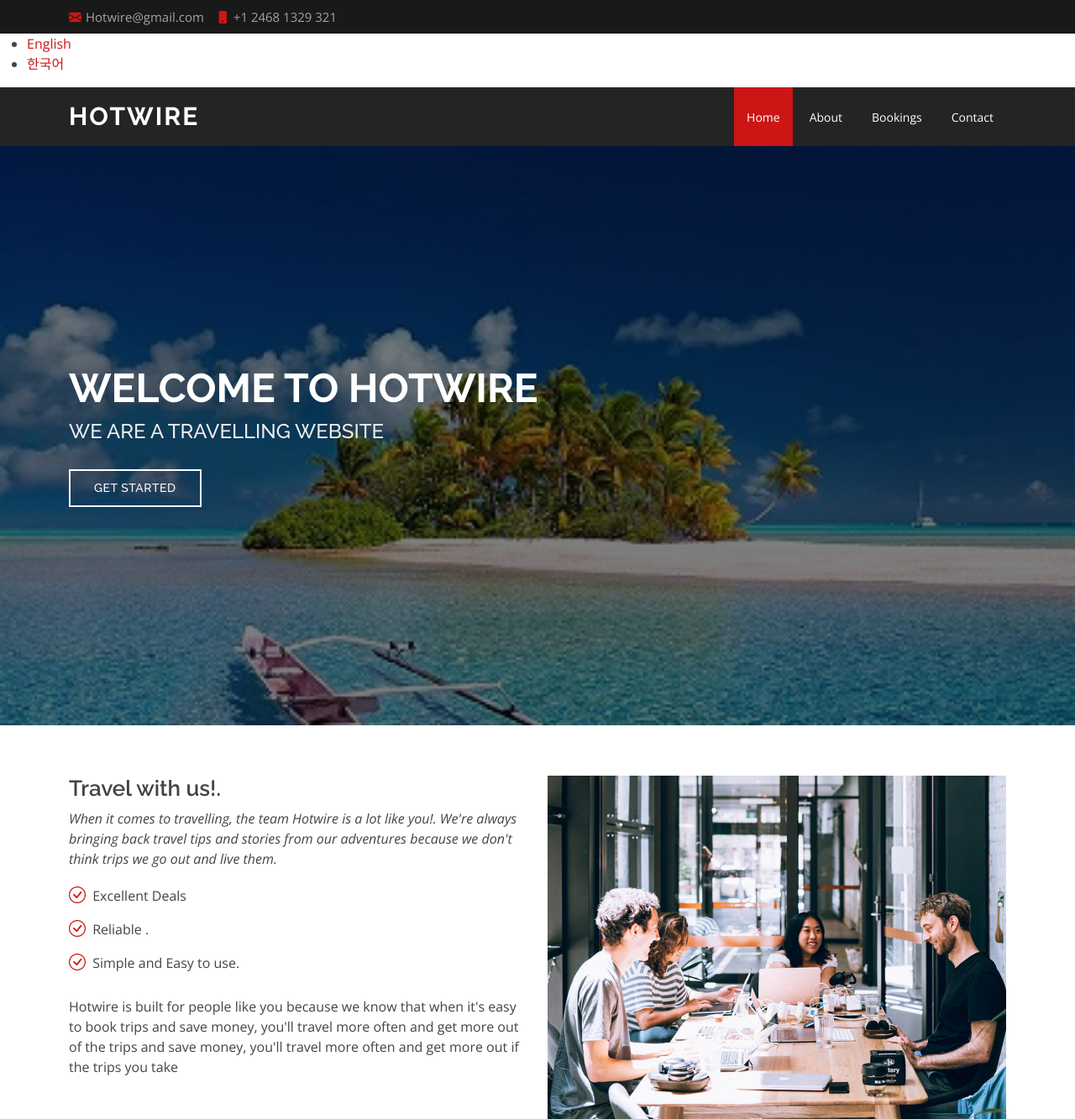
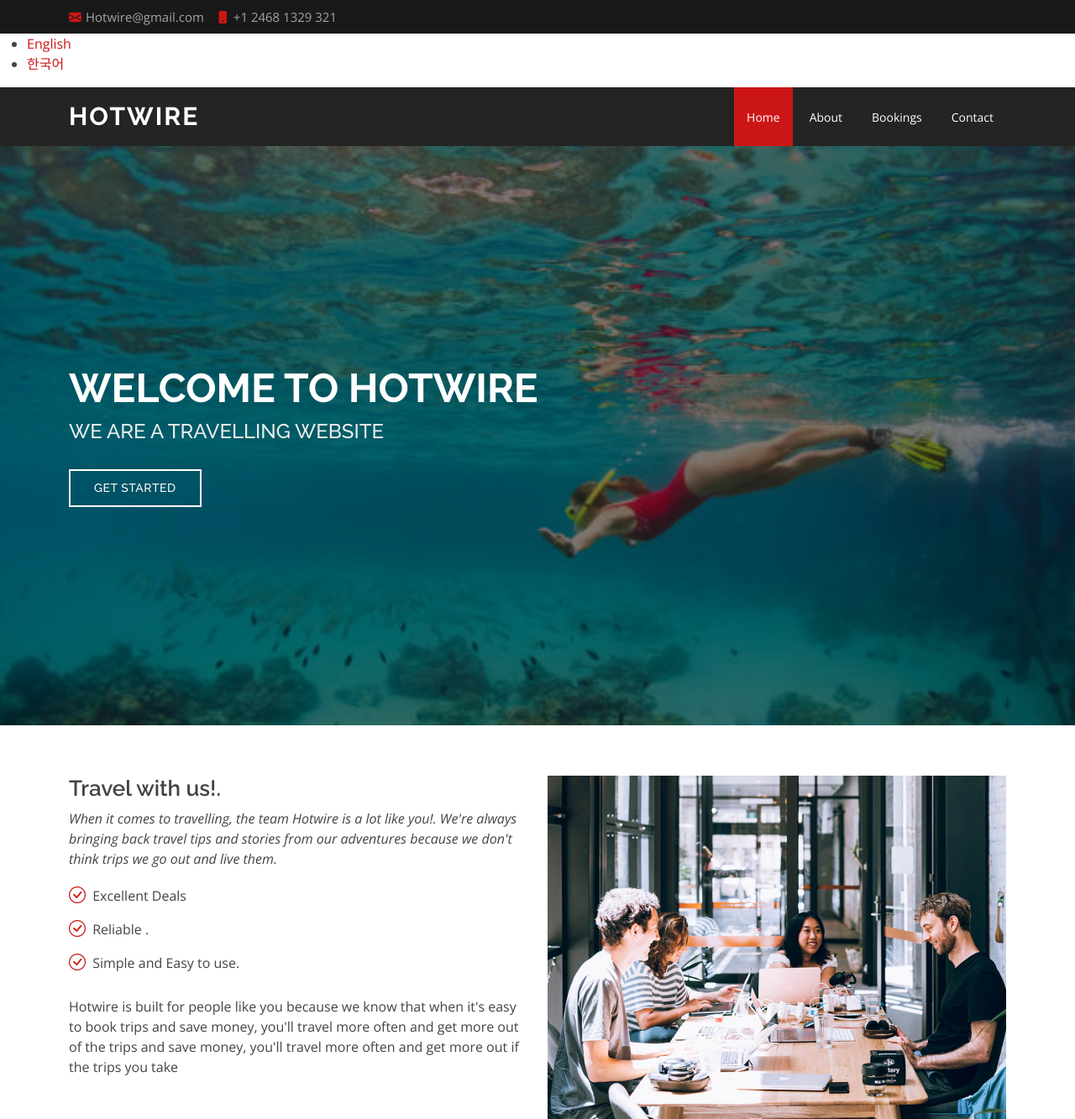
Before and after one commit to m3na02/SDEVProj, a Django app: template SDEVProj/templates/index.html in a window 1280 px wide. Shown: the top 1333 px of the page at 84% size. Run offline with Django 4.2, Linux system fonts and the light colour scheme; the template is opened without the code that fills it, so the values that code supplies are empty; some libraries are stand-ins or nearby versions.

Commit message:
heeeeeeeehawwwww

```diff
--- a/SDEVProj/static/assets/en/css/style.css
+++ b/SDEVProj/static/assets/en/css/style.css
@@ -367,7 +367,7 @@ h1, h2, h3, h4, h5, h6 {
 #hero {
   width: 100%;
   height: calc(100vh - 110px);
-  background: url("../img/hero-bg.jpg") top center;
+  background: url("../img/bg.jpg") top center;
   background-size: cover;
   position: relative;
 }
--- a/SDEVProj/static/css/style.css
+++ b/SDEVProj/static/css/style.css
@@ -9,7 +9,7 @@ body
 {
     height: 150px;
     width: auto;
-    background-color: #66ffcc;
+    background-color: #777;
 }
 #header1 img
 {
```
Also changed, not shown: SDEVProj/static/assets/en/img/bg.jpg (added).
